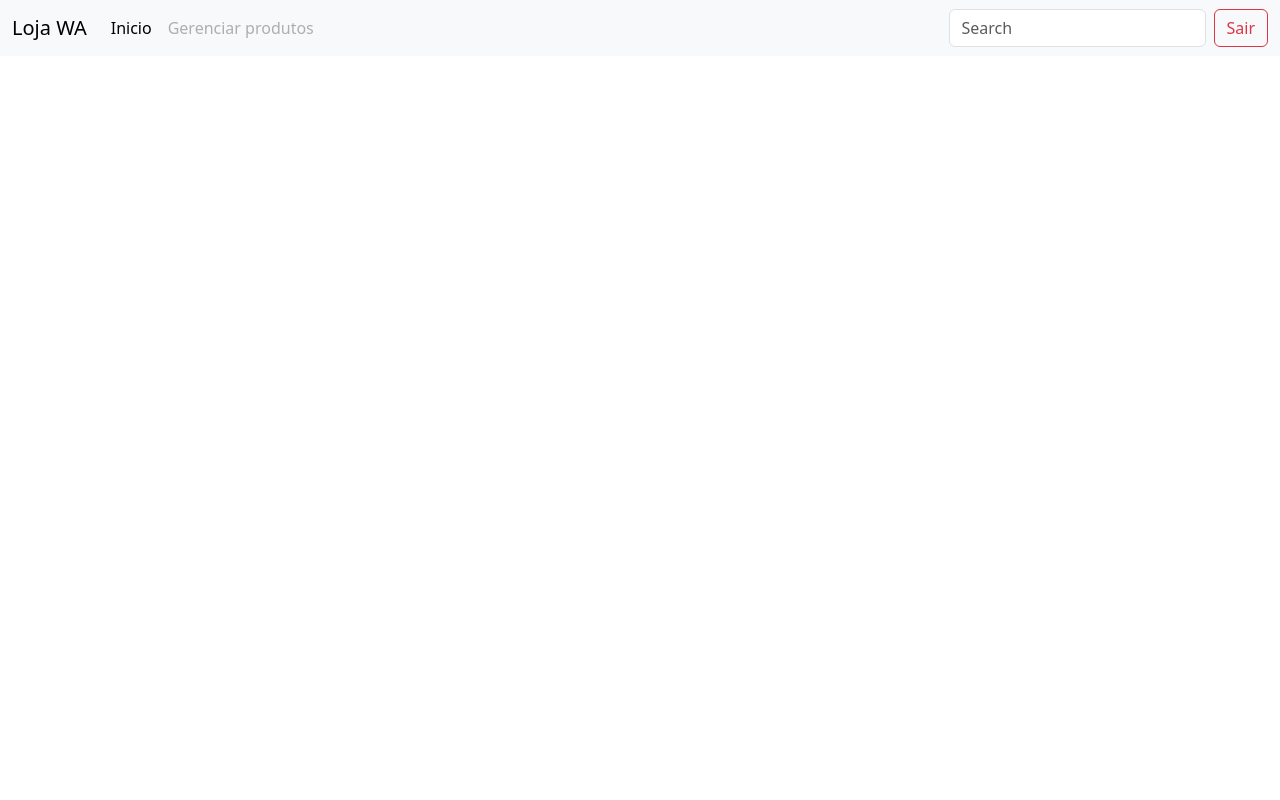
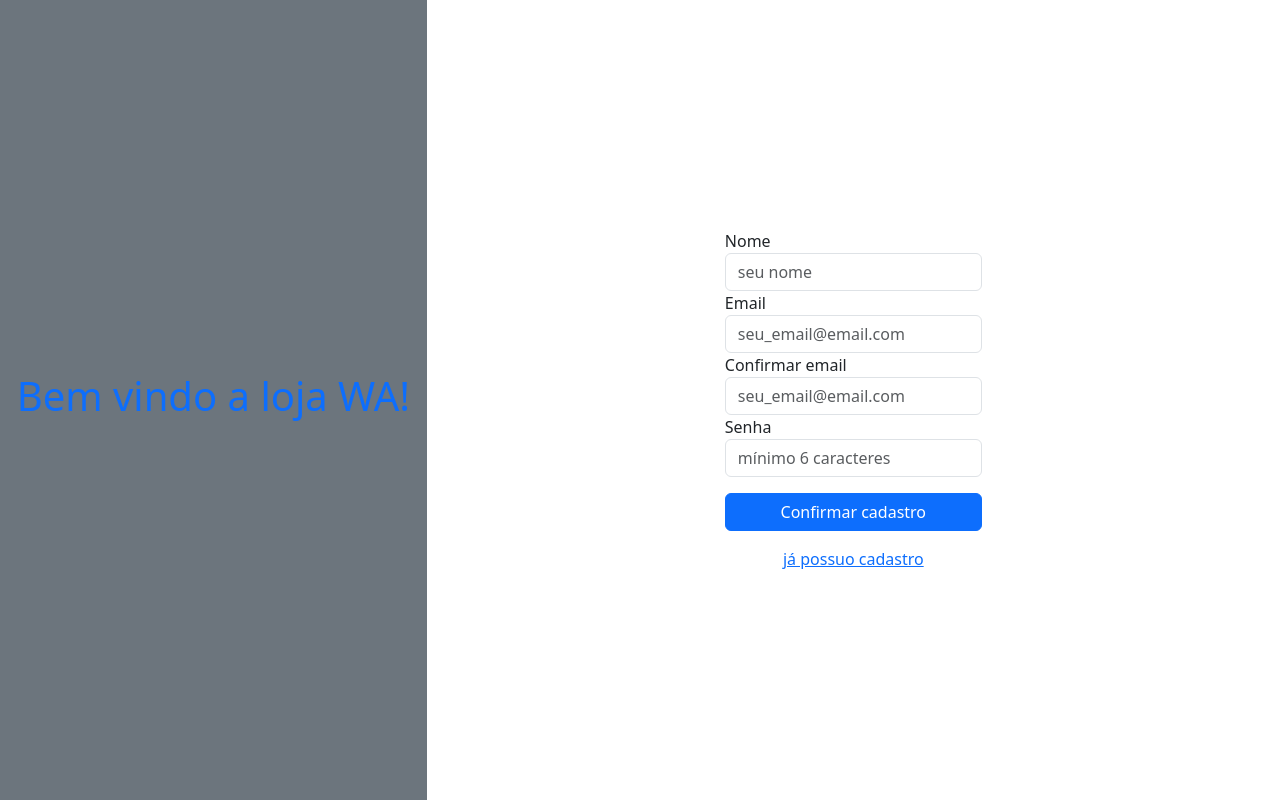
Before and after one commit to dielito2010/WACAD006, a plain HTML site: page pratica02/src/cadastro.html in a window 1280 px wide. Drawn offline with nearby package versions, Linux system fonts and the light colour scheme.

Commit message:
upload files pratica 02

```diff
--- a/pratica02/src/cadastro.html
+++ b/pratica02/src/cadastro.html
@@ -12,51 +12,77 @@
     />
   </head>
   <body>
-    <header>
-      <nav class="navbar navbar-expand-md bg-body-tertiary">
+    <main>
       <div class="container-fluid">
-          <a class="navbar-brand" href="#">Loja WA</a>
+        <div class="row vh-100">
+          <div
+            class="col-md-4 d-flex justify-content-center align-items-center text-bg-secondary text-center"
+            style="min-width: 250px"
+          >
+            <a href="./index.html" style="text-decoration: none">
+              <h1>Bem vindo a loja WA!</h1>
+            </a>
+          </div>
+          <div
+            class="col-md-8 d-flex justify-content-center align-items-center"
+            style="min-width: 250px"
+          >
+            <form>
+              <div class="form-group">
+                <label for="nome">Nome</label>
+                <input
+                  type="text"
+                  class="form-control"
+                  id="nome"
+                  placeholder="seu nome"
+                  required
+                />
+              </div>
+              <div class="form-group">
+                <label for="email">Email</label>
+                <input
+                  type="email"
+                  class="form-control"
+                  id="email"
+                  placeholder="seu_email@email.com"
+                  required
+                />
+              </div>
+              <div class="form-group">
+                <label for="confirmaEmail">Confirmar email</label>
+                <input
+                  type="email"
+                  class="form-control"
+                  id="confirmaEmail"
+                  placeholder="seu_email@email.com"
+                  required
+                />
+              </div>
+              <div class="form-group">
+                <label for="senha">Senha</label>
+                <input
+                  type="password"
+                  class="form-control"
+                  id="senha"
+                  placeholder="mínimo 6 caracteres"
+                  minlength="6"
+                  required
+                />
+              </div>
               <button
-            class="navbar-toggler"
-            type="button"
-            data-bs-toggle="collapse"
-            data-bs-target="#navbarSupportedContent"
-            aria-controls="navbarSupportedContent"
-            aria-expanded="false"
-            aria-label="Toggle navigation"
+                type="submit"
+                class="btn btn-primary btn-block mt-3 w-100"
               >
-            <span class="navbar-toggler-icon"></span>
+                Confirmar cadastro
               </button>
-          <div class="collapse navbar-collapse" id="navbarSupportedContent">
-            <ul class="navbar-nav me-auto mb-2 mb-lg-0">
-              <li class="nav-item">
-                <a class="nav-link active" aria-current="page" href="#"
-                  >Inicio</a
-                >
-              </li>
-              <li class="nav-item">
-                <a
-                  class="nav-link disabled"
-                  aria-disabled="true"
-                  href="./produtos.html"
-                  >Gerenciar produtos</a
-                >
-              </li>
-            </ul>
-            <form class="d-flex" role="search">
-              <input
-                class="form-control me-2"
-                type="search"
-                placeholder="Search"
-                aria-label="Search"
-              />
-              <button class="btn btn-outline-danger" type="submit">Sair</button>
+              <div class="text-center mt-3">
+                <a href="./login.html">já possuo cadastro</a>
+              </div>
             </form>
           </div>
         </div>
-      </nav>
-    </header>
-    <!-- cadastro -->
+      </div>
+    </main>
     <script
       src="https://cdn.jsdelivr.net/npm/@popperjs/core@2.11.8/dist/umd/popper.min.js"
       integrity="sha384-I7E8VVD/ismYTF4hNIPjVp/Zjvgyol6VFvRkX/vR+Vc4jQkC+hVqc2pM8ODewa9r"
```
Also changed, not shown: pratica02/src/index.html (+7 -15 lines), pratica02/src/login.html (+44 -38 lines), pratica02/src/produtos.html (+32 -32 lines). Lines whose indentation alone changed are shown as unchanged.
